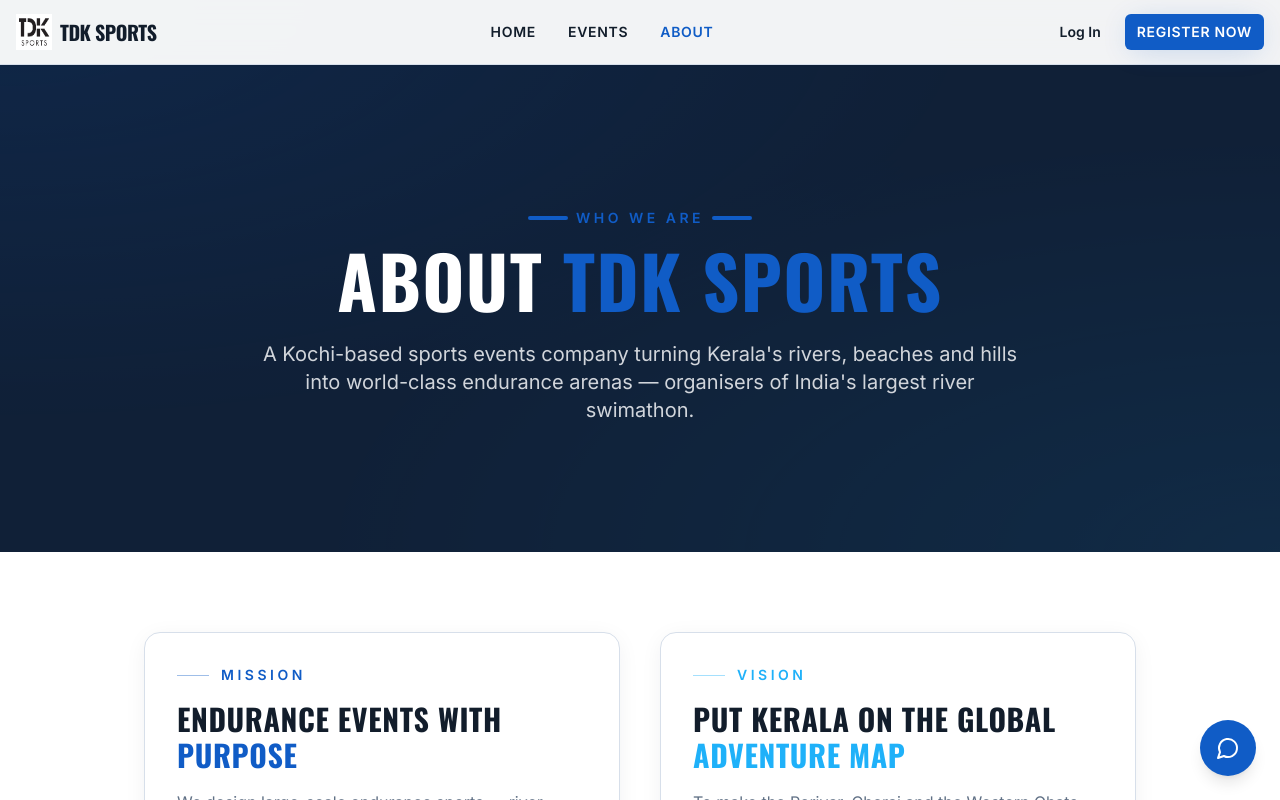
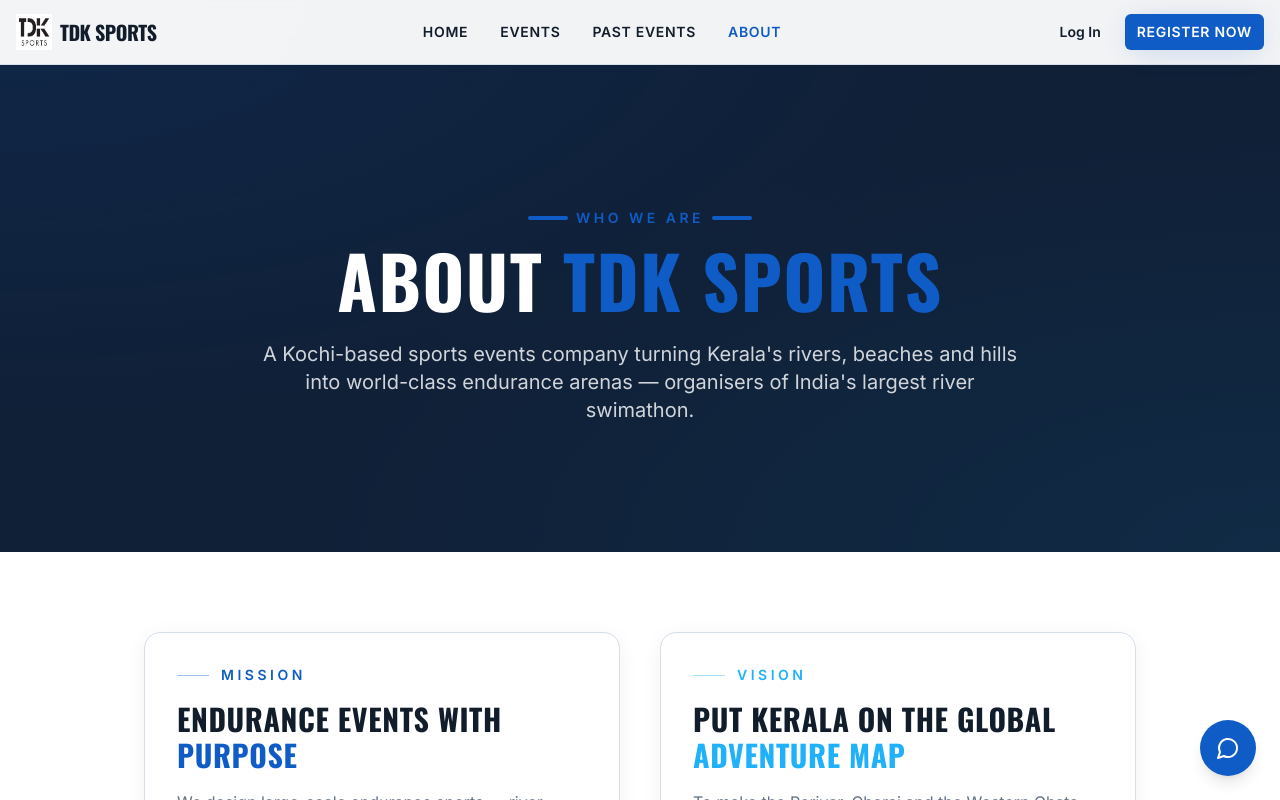
Before and after one commit to desqpaddev/sportz-hub-connect, a React (Vite) app: page /about in a window 1280 px wide. Shown: the top 800 px of the page. Built offline with nearby package versions, Linux system fonts and the light colour scheme; the HTML template or start-up script is replaced by a standard one.

Commit message:
Changes
Co-authored-by: desqpaddev <224851273+desqpaddev@users.noreply.github.com>

```diff
--- a/src/components/Navbar.tsx
+++ b/src/components/Navbar.tsx
@@ -8,6 +8,7 @@ import logo from "@/assets/tdk-logo.png";
 const navLinks = [
   { label: "Home", path: "/" },
   { label: "Events", path: "/events" },
+  { label: "Past Events", path: "/past-events" },
   { label: "About", path: "/about" },
 ];
 
```
